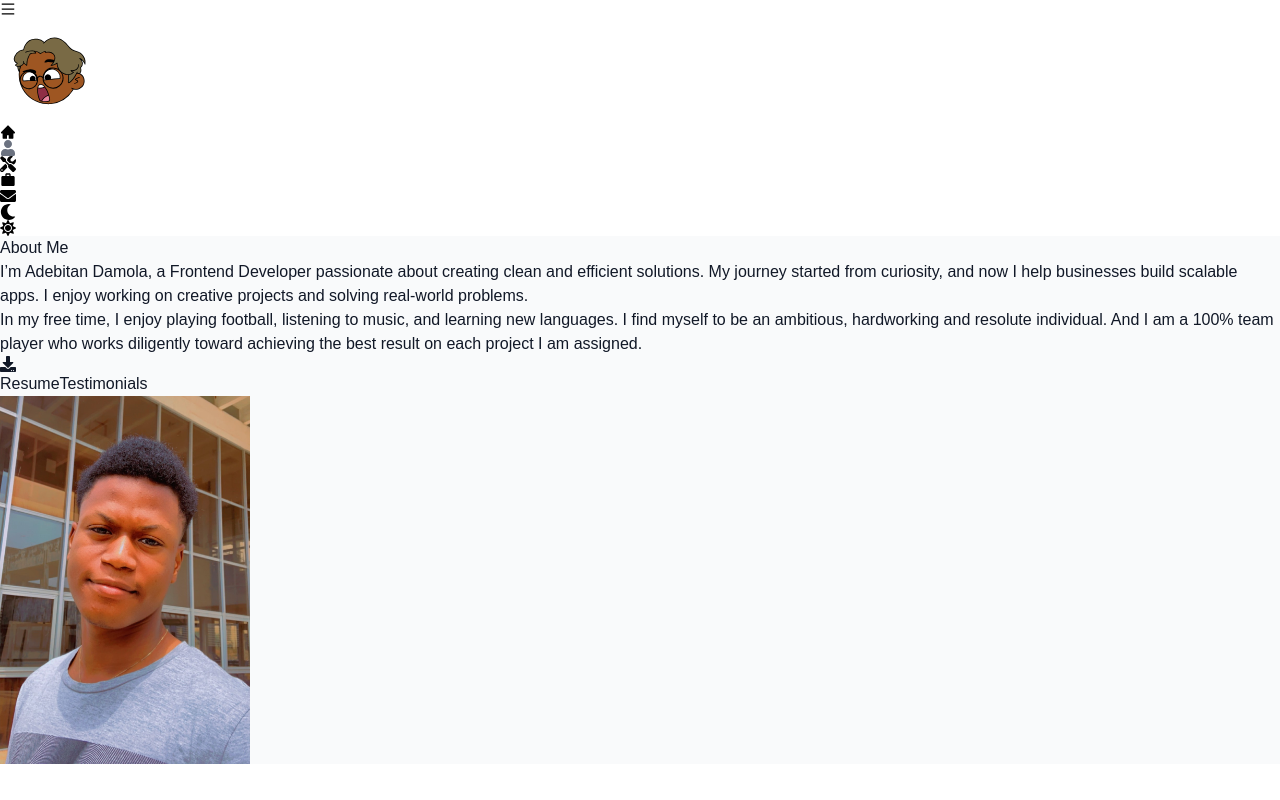
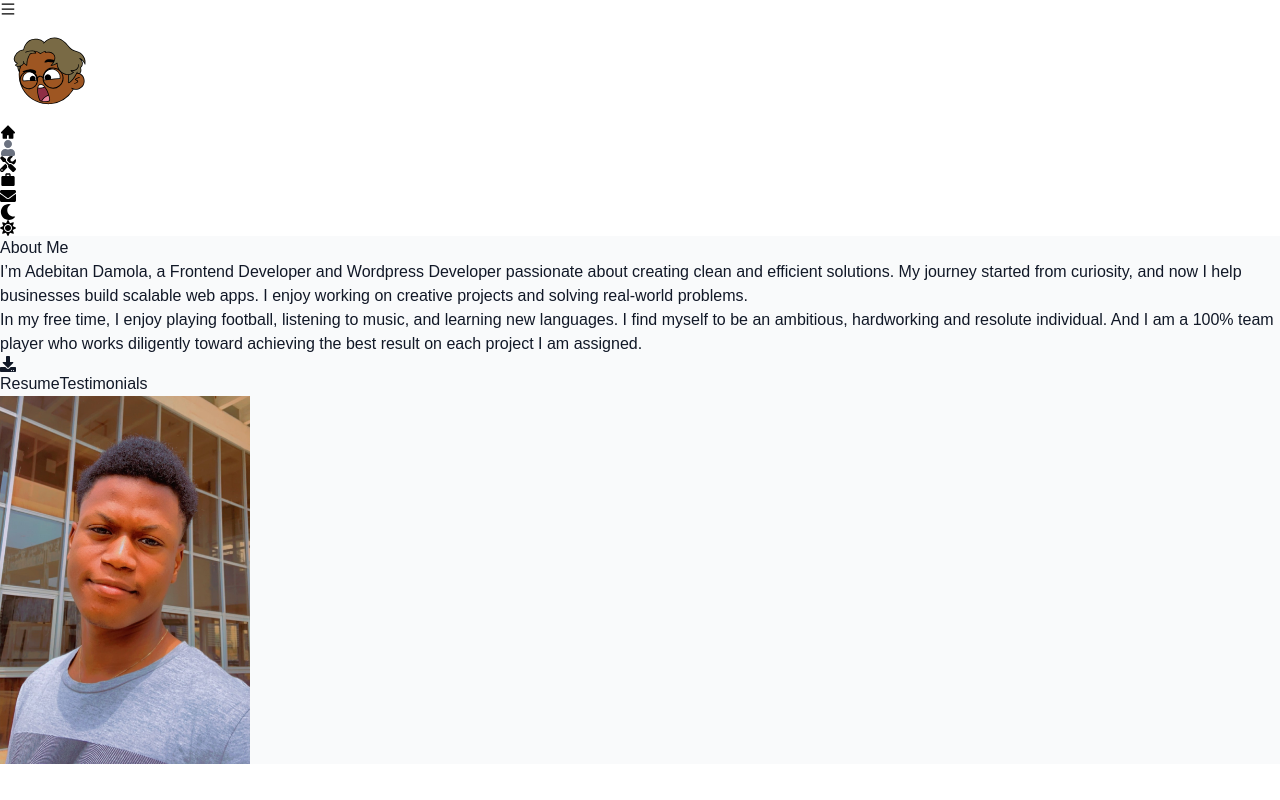
Before and after one commit to Adedamola99/damia-site, a Next.js app: page /about in a window 1280 px wide. Built offline with nearby package versions, Linux system fonts and the light colour scheme.

Commit message:
add changes to about and add new project

```diff
--- a/src/app/about/page.js
+++ b/src/app/about/page.js
@@ -55,10 +55,11 @@ export default function About() {
           initial={{ opacity: 0 }}
           animate={{ opacity: 1, transition: { duration: 0.7 } }}
         >
-          I’m Adebitan Damola, a Frontend Developer passionate about creating
-          clean and efficient solutions. My journey started from curiosity, and
-          now I help businesses build scalable apps. I enjoy working on creative
-          projects and solving real-world problems.
+          I’m Adebitan Damola, a Frontend Developer and Wordpress Developer
+          passionate about creating clean and efficient solutions. My journey
+          started from curiosity, and now I help businesses build scalable web
+          apps. I enjoy working on creative projects and solving real-world
+          problems.
         </motion.p>
 
         <motion.p
```
Also changed, not shown: src/data/project.js (+8 -0 lines), src/assets/images/shopping.png (added).
